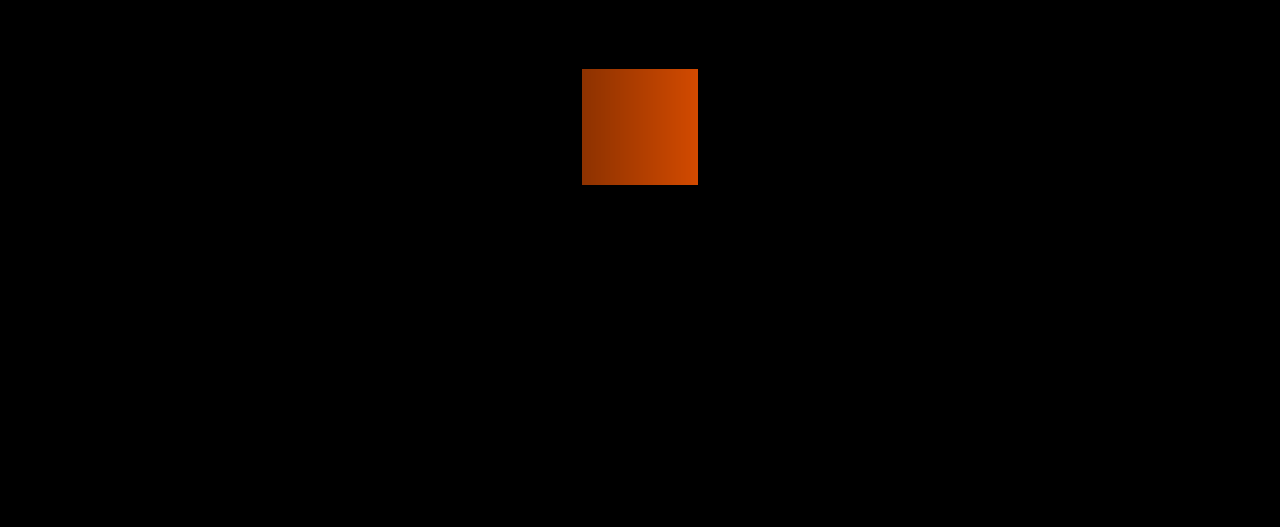
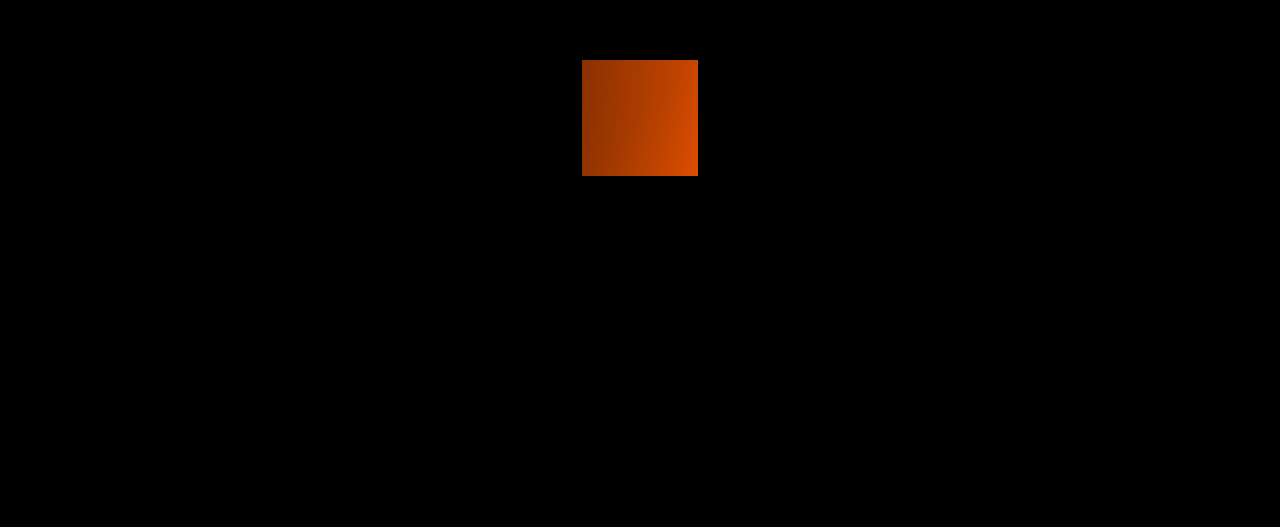
Before and after one commit to iankinney/IanSWE447, a plain HTML site: page Final Project/DiceGame.html in a window 1280 px wide. Shown: the part 273-804 px from the top of the page. Drawn offline with Linux system fonts and the light colour scheme.

Commit message:
Update DiceGame.html

```diff
--- a/Final Project/DiceGame.html
+++ b/Final Project/DiceGame.html
@@ -21,6 +21,7 @@
 			var material = new THREE.MeshLambertMaterial( { color: 0xfd59d7 } );
 			var cube = new THREE.Mesh( geometry, material );
 			scene.add( cube );
+			cube.position.y = 1.5;
 
 			camera.position.z = 100;
 
```
